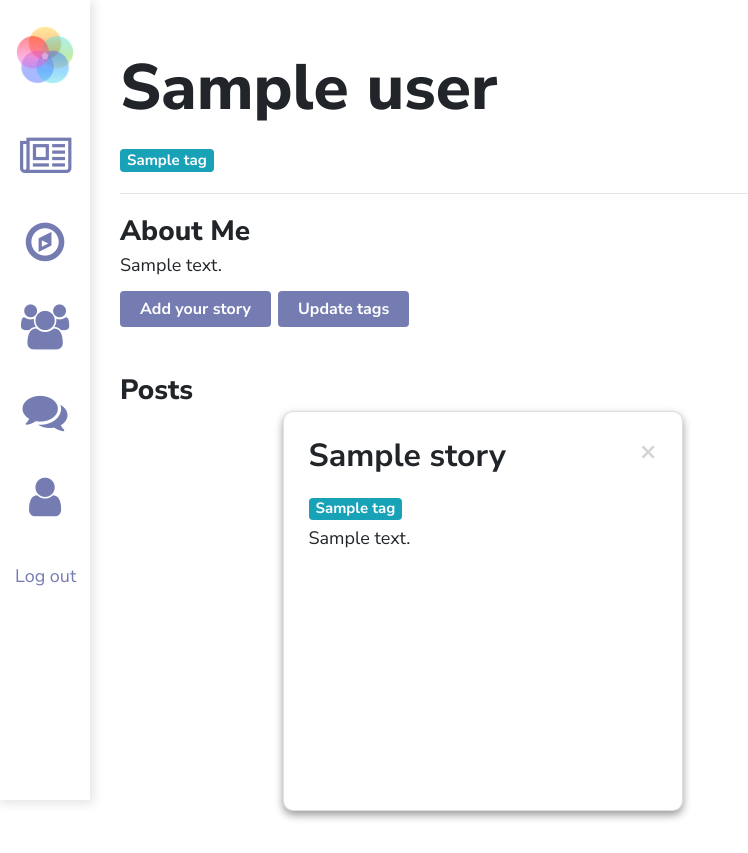
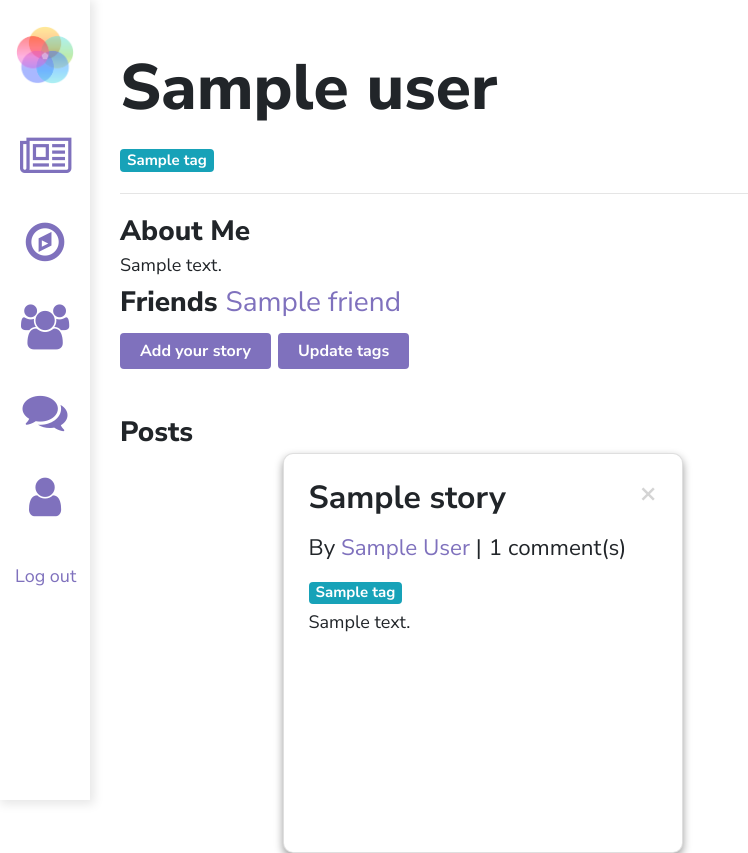
Before and after one commit to cew88/Intersection, a Flask app: page / in a window 1280 px wide. Shown: the whole page, without its empty margins (0-748 px from the left). Before the commit the page ends 820 px from the top, so only its background shows below. Run offline with Flask 2, Linux system fonts and the light colour scheme; a user stored in the database is signed in; a database or web service that is not in the repository returns one stand-in record (values such as "Sample title"); some libraries are stand-ins or nearby versions; some web fonts are replaced.

Commit message:
team and friend

```diff
--- a/db.py
+++ b/db.py
@@ -60,7 +60,7 @@ def change_tags(name, tags):
 def friend(name, target):
 	user = get_user_by("name", name)
 	if user:
-		users.update_one({'name': name}, {"$push": {"friends": target}})
+		users.update_one({'name': name}, {"$addToSet": {"friends": target}})
 
 def unfriend(name, target):
 	user = get_user_by("name", name)
--- a/main.py
+++ b/main.py
@@ -94,12 +94,14 @@ def profile(username):
 	current_user = flask_login.current_user.id
 	# Make sure the user actually exists
 	profile_user_data = db.get_user_by("name", username)
+	current_user_data = db.get_user_by("name", current_user)
 	if (profile_user_data):
 		return render_template('profile.html',
 			page_name="profile",
 			current_user=current_user,
 			profile_user=username,
-			user_data = profile_user_data)
+			user_data = profile_user_data,
+			current_user_data = current_user_data)
 	else:
 		return render_template('404.html', message="User {} doesn't exist!".format(username))
 
@@ -133,7 +135,7 @@ def discover():
 def friend():
 	current_user = flask_login.current_user.id
 	user_data = db.get_user_by("name", current_user)
-	friends = [x for x in list(db.users.find({})) if "tags" in x and len(set(x["tags"]).intersection(set(user_data["tags"])))]
+	friends = [x for x in list(db.users.find({})) if "tags" in x and len(set(x["tags"]).intersection(set(user_data["tags"]))) and x["name"] != current_user]
 	return render_template('friend.html', page_name="friend", friends=friends, user_data=user_data)
 
 @app.route('/login', methods=['POST', 'GET'])
@@ -198,6 +200,24 @@ def change_bio():
 	data = request.json
 	print(data)
 	db.change_bio(name, data["bio"])
+	return jsonify({})
+
+@app.route('/addfriend', methods=["POST"])
+@flask_login.login_required
+def add_friend():
+	name = flask_login.current_user.id
+	data = request.json
+	db.friend(name, data["target"])
+	print("ADDING", db.get_user_by("name", name)["friends"])
+	return jsonify({})
+
+@app.route('/removefriend', methods=["POST"])
+@flask_login.login_required
+def remove_friend():
+	name = flask_login.current_user.id
+	data = request.json
+	db.unfriend(name, data["target"])
+	print("REMOVING", db.get_user_by("name", name)["friends"])
 	return jsonify({})
 
 @app.route('/changetags', methods=["POST"])
--- a/static/css/index.css
+++ b/static/css/index.css
@@ -326,7 +326,7 @@ ul {
 .team-grid {
   margin-left: 2%;
   display: grid;
-  grid-template-columns: auto auto auto auto auto;
+  grid-template-columns: auto auto auto auto;
   padding: 10px;
   grid-gap: 10px;
 }
@@ -342,7 +342,7 @@ html {
 
 .column {
   float: left;
-  width: 20%;
+  width: 25%;
   margin-bottom: 16px;
   padding: 0 8px;
 }
@@ -493,6 +493,10 @@ html {
   }
 }
 
+#feed-page a{
+  color: rgb(255, 122, 122);
+}
+
 #discover-page a{
 	color: rgb(255, 187, 99);
 }
@@ -501,11 +505,19 @@ html {
 	color: #333;
 }
 
+#friend-page a{
+  color: rgb(126, 252, 126);
+}
+
+#chat-page a{
+  color: rgb(100, 100, 255);
+}
+
 #profile-page a {
-	color: rgb(116, 124, 177);
+	color: rgb(127, 113, 189);
 }
 
 #profile-page .btn-primary {
-	background: rgb(116, 124, 177);
+	background: rgb(127, 113, 189);
 	color: white;
 }
--- a/static/js/index.js
+++ b/static/js/index.js
@@ -38,3 +38,40 @@ $(".comment").click(e => {
     });
   }
 });
+
+// Add/remove friends
+$(".add-friend").click(e => {
+    target = $(e.currentTarget).data("target");
+	$.ajax({
+		url: '/addfriend',
+		type: "POST",
+		data: JSON.stringify({ target: target }),
+		contentType: "application/json; charset=UTF-8",
+		success: function(response) {
+			$(e.currentTarget).removeClass("add-friend");
+			$(e.currentTarget).addClass("remove-friend");
+			$(e.currentTarget).html(`<i class="fa fa-user-times" aria-hidden="true"></i>Remove friend`);
+		},
+		error: function(error) {
+			console.log(error);
+		}
+	});
+});
+
+$(".remove-friend").click(e => {
+    target = $(e.currentTarget).data("target");
+	$.ajax({
+		url: '/removefriend',
+		type: "POST",
+		data: JSON.stringify({ target: target }),
+		contentType: "application/json; charset=UTF-8",
+		success: function(response) {
+			$(e.currentTarget).removeClass("remove-friend");
+			$(e.currentTarget).addClass("add-friend");
+			$(e.currentTarget).html(`<i class="fa fa-user-plus" aria-hidden="true"></i>Add friend`);
+		},
+		error: function(error) {
+			console.log(error);
+		}
+	});
+});
--- a/templates/postcard.html
+++ b/templates/postcard.html
@@ -39,7 +39,8 @@
         	<span data-val="{{title|replace(" ", "_")}}" class="close deletepost"> &times; </span>
 		{% endif %}
         <h2 style="font-weight: 700;">{{title|replace("_", " ")}}</h2>
-
+		<small>By <a href="/profile/{{story.author}}">{{story.author}} </a>|</small>
+		<small>{{story.comments|length}} comment(s)</small>
         <div>
             {% for tag in story.tags %}
                 <span class="badge badge-info">{{tag}}</span>
--- a/templates/profile.html
+++ b/templates/profile.html
@@ -12,10 +12,21 @@
 			<span class="badge badge-info">{{tag}}</span>
 		{% endfor %}
 	</div>
+	{% if current_user != profile_user %}
+	<!-- Add or remove friends -->
+		{% if profile_user in current_user_data.friends %}
+			<button data-target="{{profile_user}}" class="remove-friend btn btn-primary"><i class="fa fa-user-times" aria-hidden="true"></i>Remove friend</button>
+		{% else %}
+			<button data-target="{{profile_user}}" class="add-friend btn btn-primary"><i class="fa fa-user-plus" aria-hidden="true"></i>Add friend</button>
+		{% endif %}
+	{% endif %}
     <hr>
     <b> About Me </b>
     <p id="bio" {% if current_user == profile_user %} data-placeholder="Click here to edit your bio. Tell others about yourself!" contenteditable="true" {% endif %}>{% if user_data.bio %} {{user_data.bio}} {% endif %}</p>
-
+    <b> Friends </b>
+	{% for f in user_data.friends %}
+		<a href="/profile/{{f}}">{{f}}</a>
+	{% endfor %}
     <div id="story-modal" class="story-modal">
       <div class="story-modal-content">
 
```
Also changed, not shown: templates/friend.html (+13 -2 lines), templates/index.html (+1 -17 lines), static/images/4.png, static/images/5.png.
